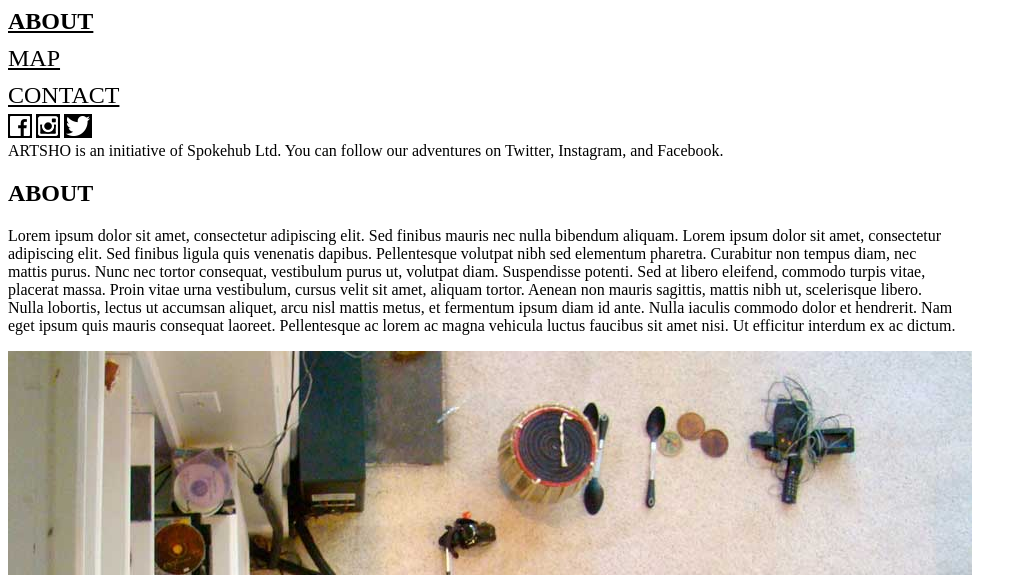
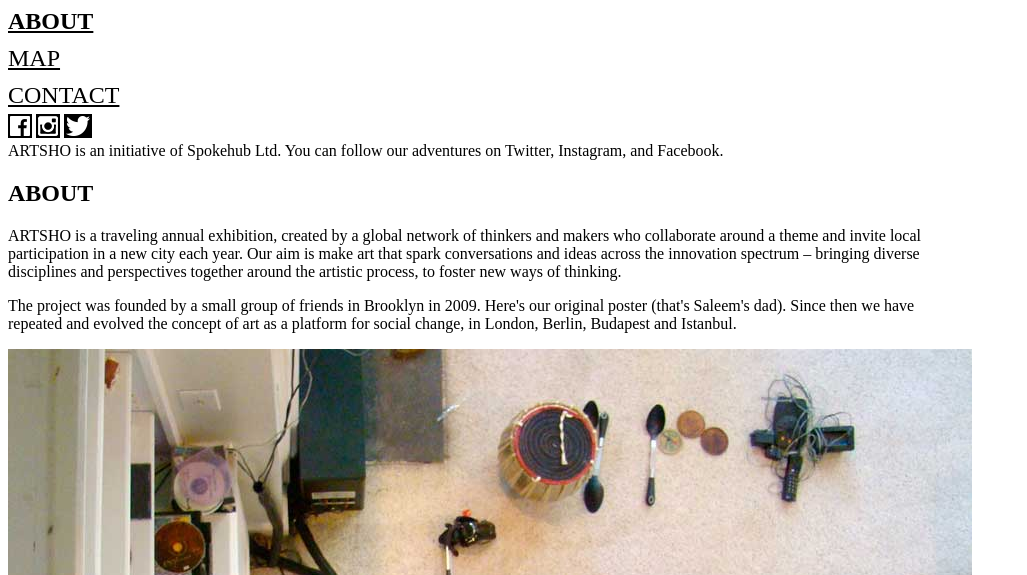
Before and after one commit to thraxil/artsho, a Django app: page /about/ in a window 1280 px wide. Shown: the part 1111-1686 px from the top of the page, without its empty margins (0-1027 px from the left). Run offline with Django 3.2, Linux system fonts and the light colour scheme; data that the repository does not hold is empty; some libraries are stand-ins or nearby versions.

Commit message:
new about and contact copy

```diff
--- a/artsho/templates/main/about.html
+++ b/artsho/templates/main/about.html
@@ -5,7 +5,19 @@
 
 {% block topcontent %}
 <p>
-Lorem ipsum dolor sit amet, consectetur adipiscing elit. Sed finibus mauris nec nulla bibendum aliquam. Lorem ipsum dolor sit amet, consectetur adipiscing elit. Sed finibus ligula quis venenatis dapibus. Pellentesque volutpat nibh sed elementum pharetra. Curabitur non tempus diam, nec mattis purus. Nunc nec tortor consequat, vestibulum purus ut, volutpat diam. Suspendisse potenti. Sed at libero eleifend, commodo turpis vitae, placerat massa. Proin vitae urna vestibulum, cursus velit sit amet, aliquam tortor. Aenean non mauris sagittis, mattis nibh ut, scelerisque libero. Nulla lobortis, lectus ut accumsan aliquet, arcu nisl mattis metus, et fermentum ipsum diam id ante. Nulla iaculis commodo dolor et hendrerit. Nam eget ipsum quis mauris consequat laoreet. Pellentesque ac lorem ac magna vehicula luctus faucibus sit amet nisi. Ut efficitur interdum ex ac dictum.
+ARTSHO is a traveling annual exhibition, created by a global network of
+thinkers and makers who collaborate around a theme and invite local
+participation in a new city each year.  Our aim is make art that spark
+conversations and ideas across the innovation spectrum – bringing diverse
+disciplines and perspectives together around the artistic process, to
+foster new ways of thinking.
+</p>
+
+<p>
+The project was founded by a small group of friends in Brooklyn in 2009.
+Here's our original poster (that's Saleem's dad). Since then we have
+repeated and evolved the concept of art as a platform for social change, in
+London, Berlin, Budapest and Istanbul.
 </p>
 {% endblock %}
 
```
Also changed, not shown: artsho/templates/main/contact.html (+6 -2 lines).
